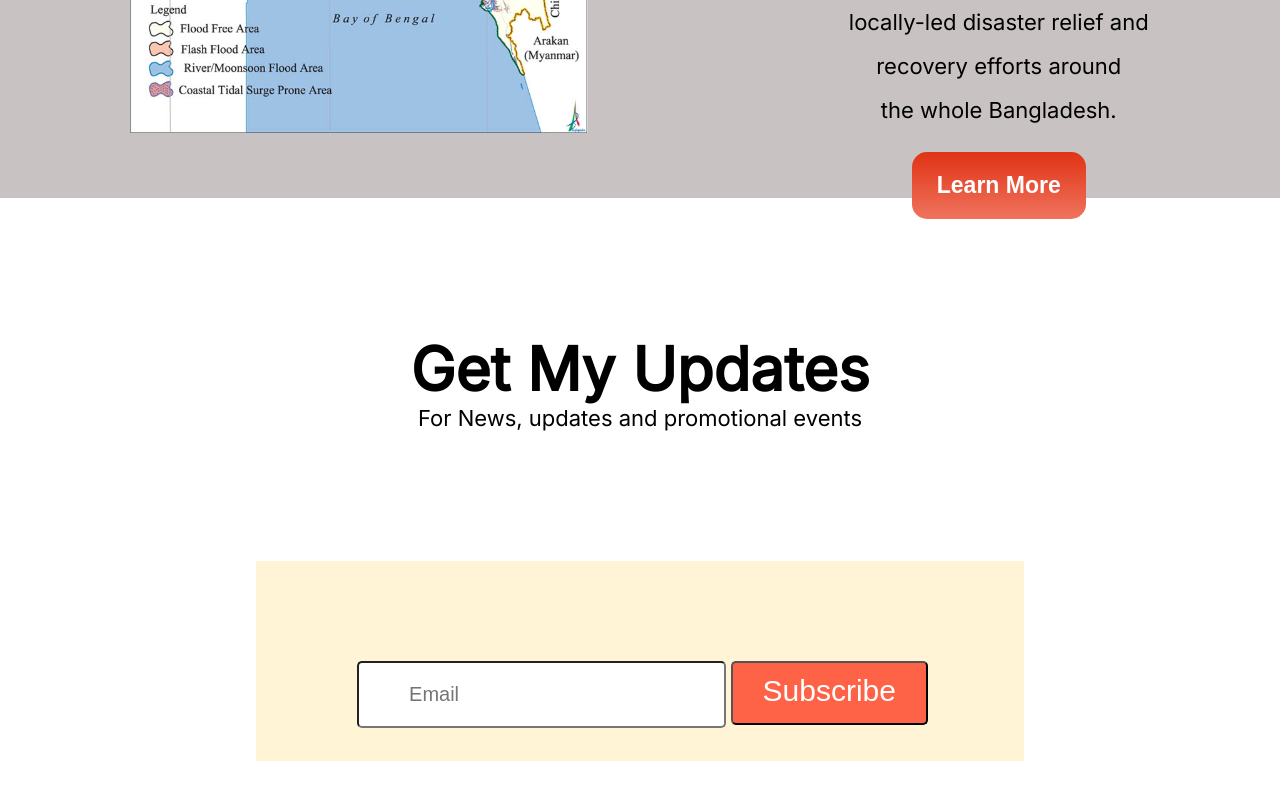
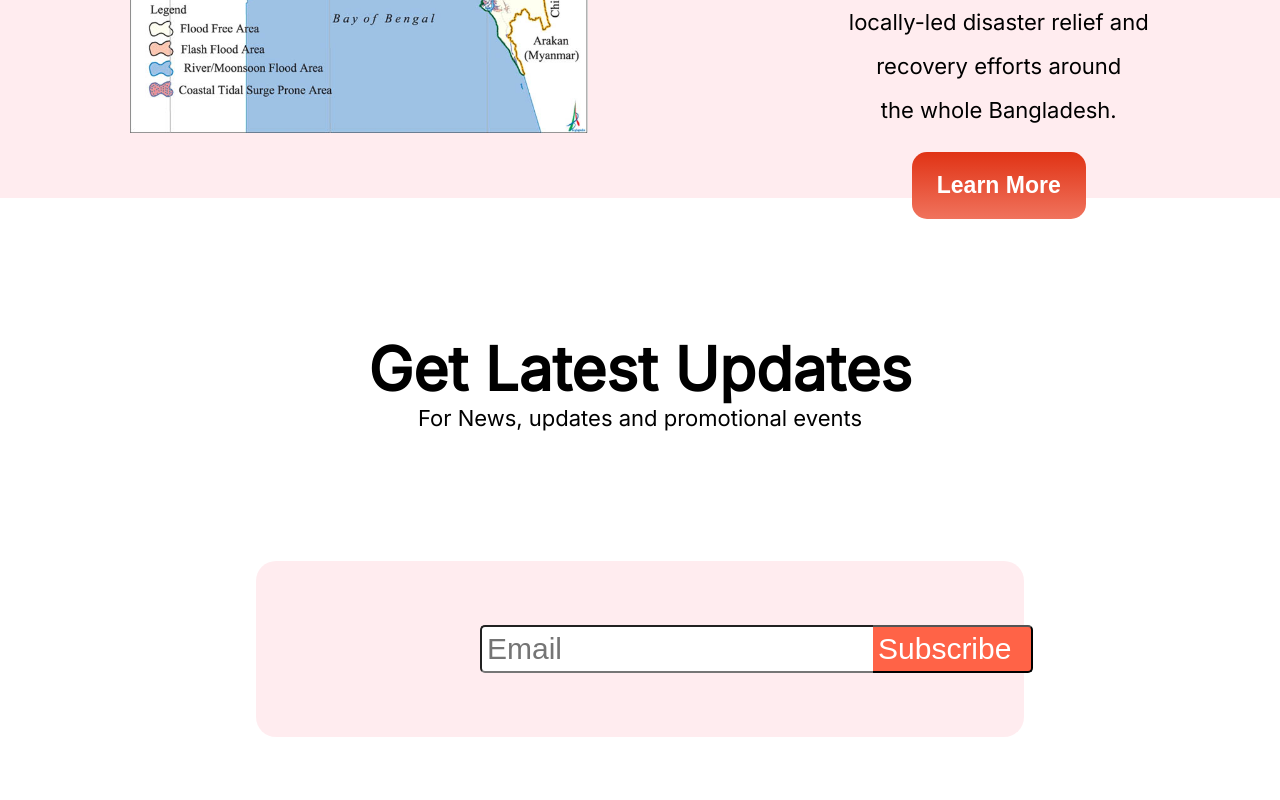
Before and after one commit to biplob2358/donate-for-bangladesh, a plain HTML site: page index.html in a window 1280 px wide. Shown: the part 2846-3646 px from the top of the page. Drawn offline with Linux system fonts and the light colour scheme.

Commit message:
ge update updated

```diff
--- a/index.html
+++ b/index.html
@@ -103,16 +103,19 @@
 
 
     <!--Get My Updates-->
-    <section>
-        <div class="half-width">
-            <h1>Get My Updates</h1>
-            <p>For News, updates and promotional events</p>
-        </div>
+    <div class="half-width">
+        <h1>Get Latest Updates</h1>
+        <p>For News, updates and promotional events</p>
+    </div>
+    <section class="subscriibe">
+
         <div id="mail">
             <input type="email" placeholder="Email">
             <button type="submit">Subscribe</button>
 
         </div>
     </section>
+
+    <!--Footer-->
 </body>
 </html>
--- a/style.css
+++ b/style.css
@@ -106,7 +106,7 @@ h1{
     display: flex;
     width: 100%;
     height: 800px;
-    background-color: #c9c2c2;
+    background-color: rgba(255, 192, 203, 0.31);
 }
 .half-width{
     margin: 130px;
@@ -128,28 +128,43 @@ h1{
     padding-top: 100px;
     line-height: 2;
 }
+.subscriibe{
+    text-align: center;
+    background-color: rgba(255, 192, 203, 0.31);
+    padding: 5%;
+    margin: 5% 20% 5% 20%;
+    border-radius: 20px;
+
+}
 #mail{
-    background-color: rgb(255, 244, 214);
-    height: 200px;
-    margin-left: 20%;
-    margin-right: 20%;
+    display: flex;
     text-align: center;
+    padding-left: 25%;
+
 }
+
 #mail input{
-    font-size: 20px;
-    padding: 20px 50px 20px 50px;
-    margin-top: 70px;
-    margin-left: 5px;
-    margin-right: 0%;
-    border-radius: 5px;
+    padding-left: 5px;
+    padding-top: 5px;
+    padding-bottom: 5px;
+    font-size: 30px;
+    border-top-left-radius: 5px 5px;
+    border-bottom-left-radius: 5px 5px;
+
+    border-right: none;
+
 }
 #mail button{
+    font-size: 30px;
+    padding-left: 5px;
+    padding-top: 5px;
+    padding-bottom:5px;
+    padding-right: 20px;
+    border-top-right-radius: 5px 5px;
+    border-bottom-right-radius: 5px 5px;
     background-color: tomato;
     color: white;
-    font-size: 30px;
-    padding: 11px 30px 15px 30px;
-    border-radius: 5px;
-    margin-top: 100px;
-    margin-left: 0%;
+    border-left: none;
     cursor: pointer;
+
 }
```
